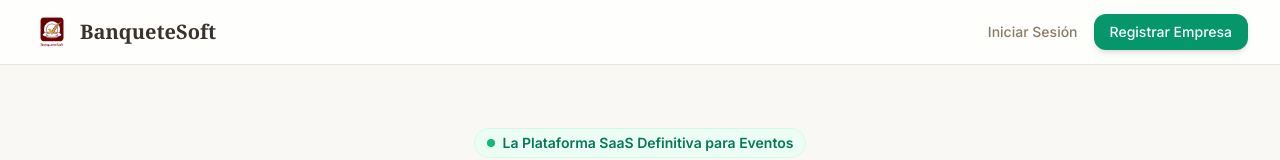
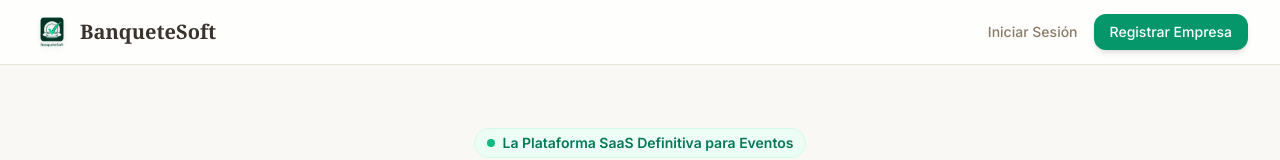
Before and after one commit to Lui-get123/banquete-soft, a Next.js app: page / in a window 1280 px wide. Shown: the top 160 px of the page. Built offline with nearby package versions, Linux system fonts and the light colour scheme.

Commit message:
style: Use true original logo recolored to Emerald and transparent PNG

```diff
--- a/src/app/login/page.tsx
+++ b/src/app/login/page.tsx
@@ -60,7 +60,7 @@
 
           {/* Icon circle / Logo */}
           <div className="flex items-center justify-center mb-5">
-            <img src="/logo.jpg" alt="BanqueteSoft Logo" className="w-16 h-16 object-contain mix-blend-multiply" />
+            <img src="/logo.png" alt="BanqueteSoft Logo" className="w-16 h-16 object-contain drop-shadow-md" />
           </div>
 
           <h1 className="text-3xl font-display font-bold text-primary-800 tracking-tight">
--- a/src/app/page.tsx
+++ b/src/app/page.tsx
@@ -9,7 +9,7 @@
         <div className="max-w-7xl mx-auto px-4 sm:px-6 lg:px-8">
           <div className="flex justify-between items-center h-16">
             <div className="flex items-center gap-2">
-              <img src="/logo.jpg" alt="BanqueteSoft Logo" className="w-10 h-10 object-contain mix-blend-multiply" />
+              <img src="/logo.png" alt="BanqueteSoft Logo" className="w-10 h-10 object-contain drop-shadow-md" />
               <span className="font-display font-bold text-xl text-warm-900">BanqueteSoft</span>
             </div>
             <div className="flex items-center gap-4">
```
Also changed, not shown: public/logo.png (added), src/app/icon.png (added).
